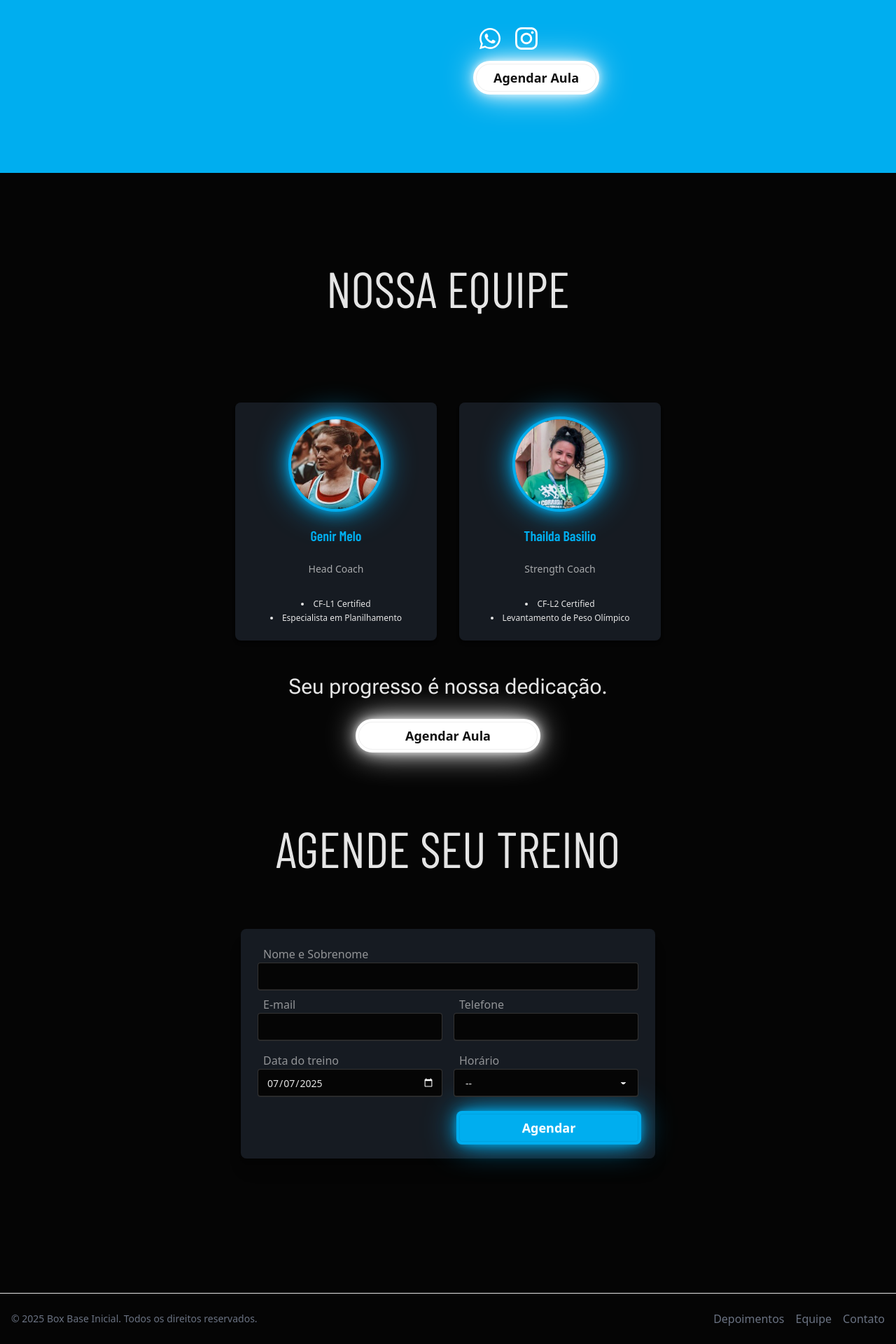
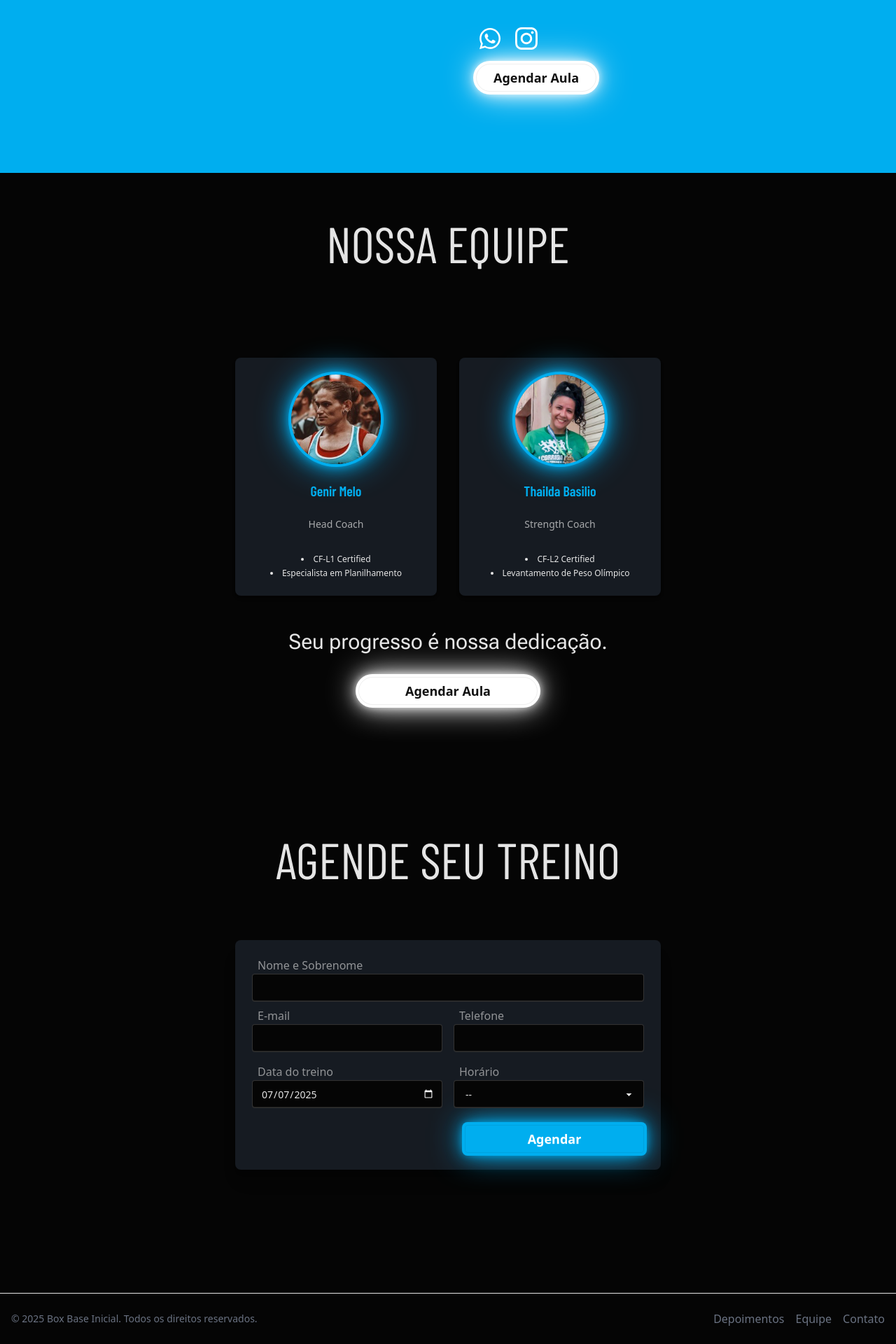
Before and after one commit to bessavagner/template-mark03-bbi, a Python web app: template src/templates/home.html in a window 1280 px wide. Shown: the part 2209-4129 px from the top of the page at 70% size. Run offline with Jinja, Linux system fonts and the light colour scheme; the template is opened without the code that fills it, so the values that code supplies are empty; some libraries are stand-ins or nearby versions; some web fonts are replaced.

Commit message:
fix: adjust margins

```diff
--- a/src/templates/sections/coaches.html
+++ b/src/templates/sections/coaches.html
@@ -1,5 +1,5 @@
-<section id="coaches" class="md:py-16 text-base-content w-full h-screen">
-  <div class="container mx-auto mt-16 px-4">
+<section id="coaches" class="flex md:py-16 text-base-content w-full h-screen">
+  <div class="container mx-auto my-auto">
     <h2 class="text-3xl md:text-7xl font-heading text-center barlow-condensed-light mb-12">
       NOSSA EQUIPE
     </h2>
--- a/src/templates/sections/contact.html
+++ b/src/templates/sections/contact.html
@@ -1,5 +1,5 @@
-<section id="contact" class="py-16 text-base-content w-full h-screen">
-  <div class="container mx-auto mt-16 px-4">
+<section id="contact" class="flex py-16 text-base-content w-full h-screen">
+  <div class="container mx-auto my-auto">
     <h2 class="text-3xl md:text-7xl font-heading text-center barlow-condensed-light mb-12">
       AGENDE SEU TREINO
     </h2>
```
